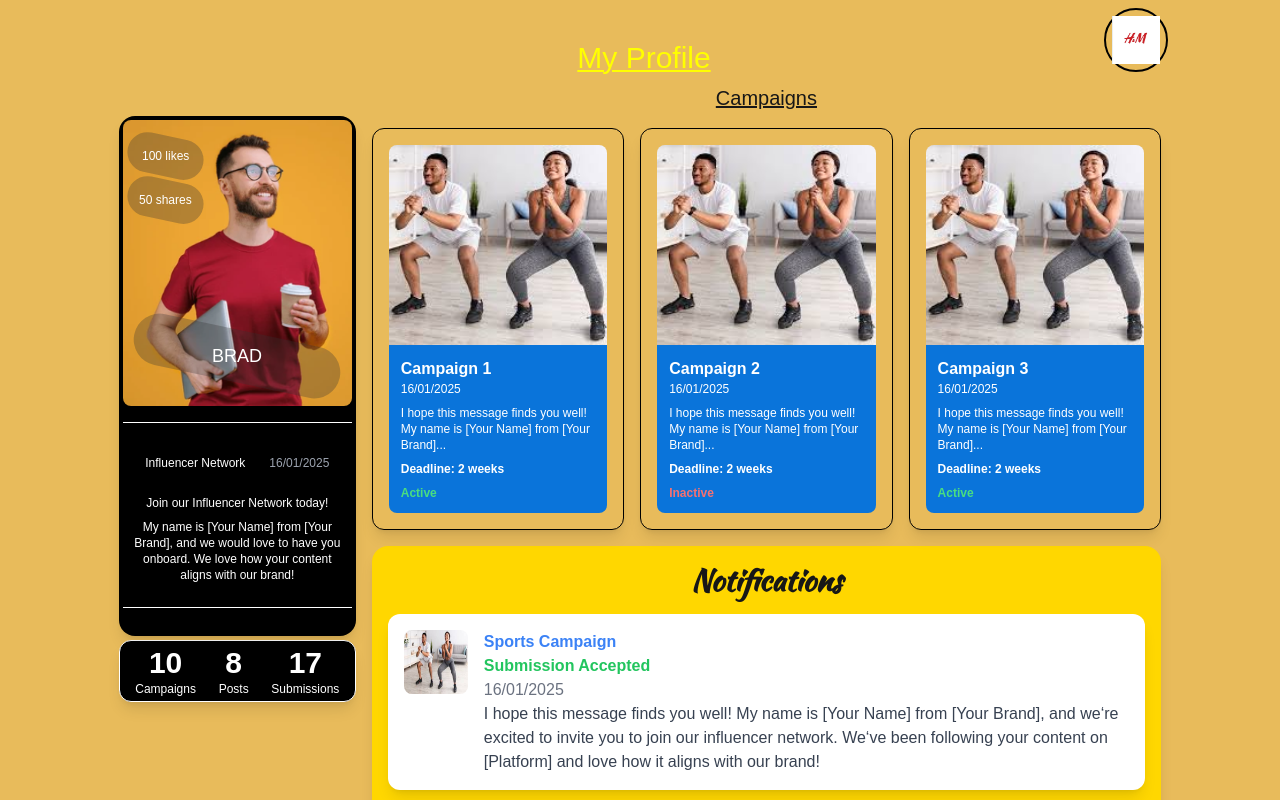
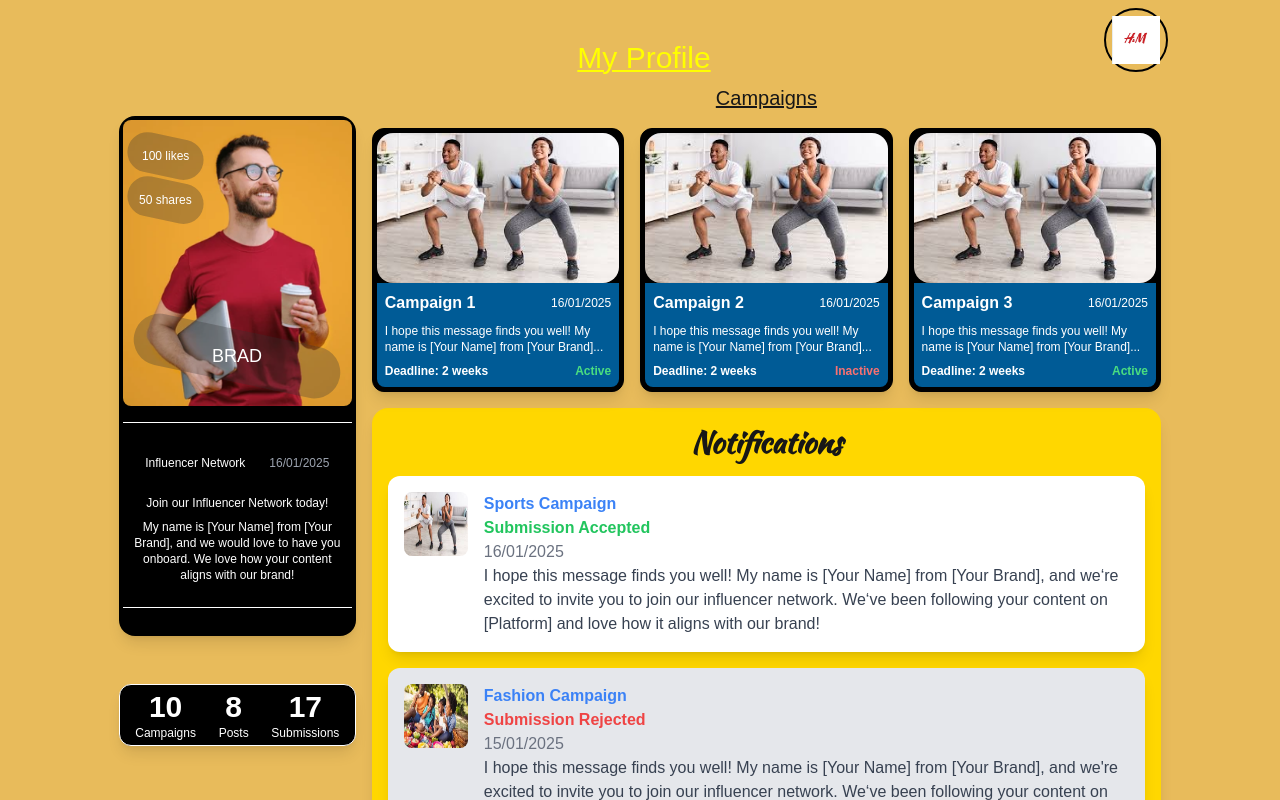
Before and after one commit to andrewindeche/brandinfluencerapp, a Next.js app in the folder frontend/: page /influencer in a window 1280 px wide. Shown: the top 800 px of the page. Built offline with nearby package versions, Linux system fonts and the light colour scheme; a web font is replaced by a local one.

Commit message:
update style

```diff
--- a/frontend/src/pages/influencer.tsx
+++ b/frontend/src/pages/influencer.tsx
@@ -16,7 +16,7 @@ const InfluencerPage: React.FC = () => {
       </h1>
 
       <div className="flex justify-center items-start mb-8 space-x-4">
-        <div className="w-1/5 space-y-1 self-start mt-8">
+        <div className="w-1/5 space-y-12 self-start mt-8">
           <div className="p-1 bg-black text-white rounded-2xl relative overflow-hidden shadow-lg">
             <div className="relative">
               <Image
@@ -44,9 +44,7 @@ const InfluencerPage: React.FC = () => {
                 </div>
               </div>
             </div>
-            <div className="border-t border-b border-white py-6 px-1 mb-6 mt-4">
-              {' '}
-              {/* Added margin-top and margin-bottom */}
+            <div className="border-t border-b border-white py-6 px-2 mb-6 mt-4">
               <div className="flex justify-center text-xs mt-2">
                 <p>Influencer Network</p>
                 <p className="text-gray-400 ml-6">16/01/2025</p>
@@ -61,7 +59,7 @@ const InfluencerPage: React.FC = () => {
               </p>
             </div>
           </div>
-          <div className="border border-white bg-black text-white rounded-xl shadow-lg w-full max-w-xl mx-auto mt-1 p-1 flex justify-around">
+          <div className="border border-white bg-black text-white rounded-xl shadow-lg w-full max-w-xl mx-auto mt-8 p-1 flex justify-around">
             <div className="text-center">
               <p className="text-3xl font-bold">10</p>
               <p className="text-xs">Campaigns</p>
@@ -83,7 +81,7 @@ const InfluencerPage: React.FC = () => {
             {['Campaign 1', 'Campaign 2', 'Campaign 3'].map((title, index) => (
               <div
                 key={index}
-                className={`relative p-4 rounded-xl shadow-lg transform transition duration-300 border border-black ${
+                className={`relative bg-black text-white p-1 rounded-xl shadow-lg transform transition duration-300 border border-black ${
                   activeCard === title
                     ? 'scale-105 ring-4 ring-blue-500'
                     : 'hover:scale-105 hover:ring-2 hover:ring-blue-300'
@@ -94,26 +92,26 @@ const InfluencerPage: React.FC = () => {
                   src="/images/fit.jpg"
                   alt={title}
                   width={200}
-                  height={200}
-                  className="rounded-t-lg w-full h-[200px] object-cover"
+                  height={150}
+                  className="rounded-2xl w-full h-[150px] object-cover"
                 />
-                <div className="bg-[#0A74DA] text-white p-3 rounded-b-lg">
-                  <p className="font-bold">{title}</p>
-                  <p className="text-xs">16/01/2025</p>
+                <div className="bg-[#005B96] text-white p-2 rounded-b-lg">
+                  <div className="flex justify-between items-center">
+                    <p className="font-semibold">{title}</p>
+                    <p className="text-xs">{'16/01/2025'}</p>
+                  </div>
                   <p className="text-xs mt-2">
                     I hope this message finds you well! My name is [Your Name]
                     from [Your Brand]...
                   </p>
-                  <p className="text-xs font-semibold mt-2">
-                    Deadline: 2 weeks
-                  </p>
-                  <p
-                    className={`text-xs font-bold mt-2 ${
-                      index % 2 === 0 ? 'text-green-400' : 'text-red-400'
-                    }`}
-                  >
-                    {index % 2 === 0 ? 'Active' : 'Inactive'}
-                  </p>
+                  <div className="flex justify-between items-center mt-2">
+                    <p className="text-xs font-semibold">Deadline: 2 weeks</p>
+                    <p
+                      className={`text-xs font-bold ${index % 2 === 0 ? 'text-green-400' : 'text-red-400'}`}
+                    >
+                      {index % 2 === 0 ? 'Active' : 'Inactive'}
+                    </p>
+                  </div>
                 </div>
               </div>
             ))}
```
